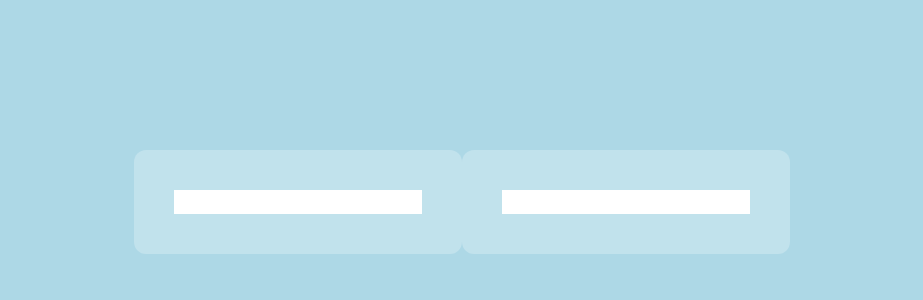
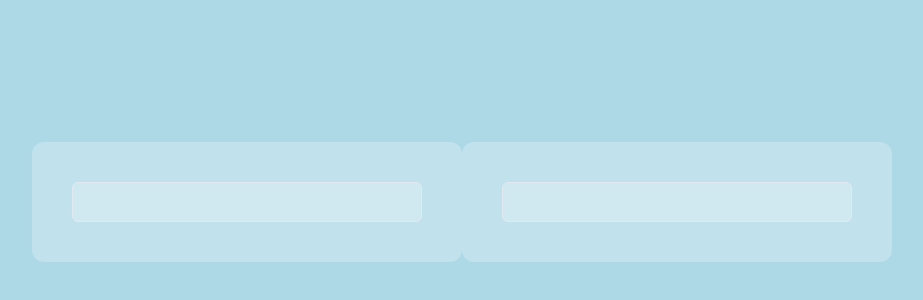
Before and after one commit to Eduardo-Ferraz/WorldTrip, a Next.js app: page / in a window 1280 px wide. Shown: the part 198-498 px from the top of the page, without its empty margins (178-1101 px from the left). Built offline with nearby package versions, Linux system fonts and the light colour scheme.

Commit message:
feat: Fonte Poppins adicionada

```diff
--- a/src/pages/_app.tsx
+++ b/src/pages/_app.tsx
@@ -1,9 +1,15 @@
-import { ChakraProvider } from '@chakra-ui/react'
+import { ChakraProvider, extendTheme } from '@chakra-ui/react'
 import type { AppProps } from 'next/app'
+
+const theme = extendTheme({
+  fonts: {
+    body: "Poppins, sans-serif",
+  }
+})
 
 export default function App({ Component, pageProps }: AppProps) {
   return (
-    <ChakraProvider>
+    <ChakraProvider theme={theme}>
       <Component {...pageProps} />
     </ChakraProvider>
   )
--- a/src/pages/index.tsx
+++ b/src/pages/index.tsx
@@ -12,19 +12,23 @@
         <title>WorldTrip</title>
         <meta name="description" content="Generated by create next app" />
         <link rel="icon" href="/favicon.ico" />
+
+        <link rel="preconnect" href="https://fonts.googleapis.com" />
+        <link rel="preconnect" href="https://fonts.gstatic.com" />
+        <link href="https://fonts.googleapis.com/css2?family=Poppins:wght@400;500;600;700&display=swap" rel="stylesheet" />
       </Head>
 
       <main>
         <Flex h={"100vh"} justifyContent="center" alignItems={"center"} bg="lightblue">
           <Box bg="whiteAlpha.400" borderRadius="xl" padding={"10"}>
             <Text>{texto}</Text>
-          <input onChange={(event) => setTexto(event.target.value)}>
-        </input>
+            <Input onChange={(event) => setTexto(event.target.value)}>
+            </Input>
           </Box>
           <Box bg="whiteAlpha.400" borderRadius="xl" padding={"10"}>
             <Text>{texto}</Text>
-          <input onChange={(event) => setTexto(event.target.value)}>
-        </input>
+            <Input onChange={(event) => setTexto(event.target.value)}>
+            </Input>
           </Box>
         </Flex>
       </main>
--- a/src/pages/teste.tsx
+++ b/src/pages/teste.tsx
@@ -8,6 +8,16 @@
 
   return (
     <div>
+      <Head>
+        <title>WorldTrip</title>
+        <meta name="description" content="Generated by create next app" />
+        <link rel="icon" href="/favicon.ico" />
+
+        <link rel="preconnect" href="https://fonts.googleapis.com" />
+        <link rel="preconnect" href="https://fonts.gstatic.com" />
+        <link href="https://fonts.googleapis.com/css2?family=Poppins:wght@400;500;600;700&display=swap" rel="stylesheet" />
+      </Head>
+
       <main>
         <Flex h={"100vh"} justifyContent="center" alignItems={"center"} bg="lightblue">
           <Box bg="whiteAlpha.400" borderRadius="xl" padding={"10"}>
```
Lines whose indentation alone changed are shown as unchanged.
